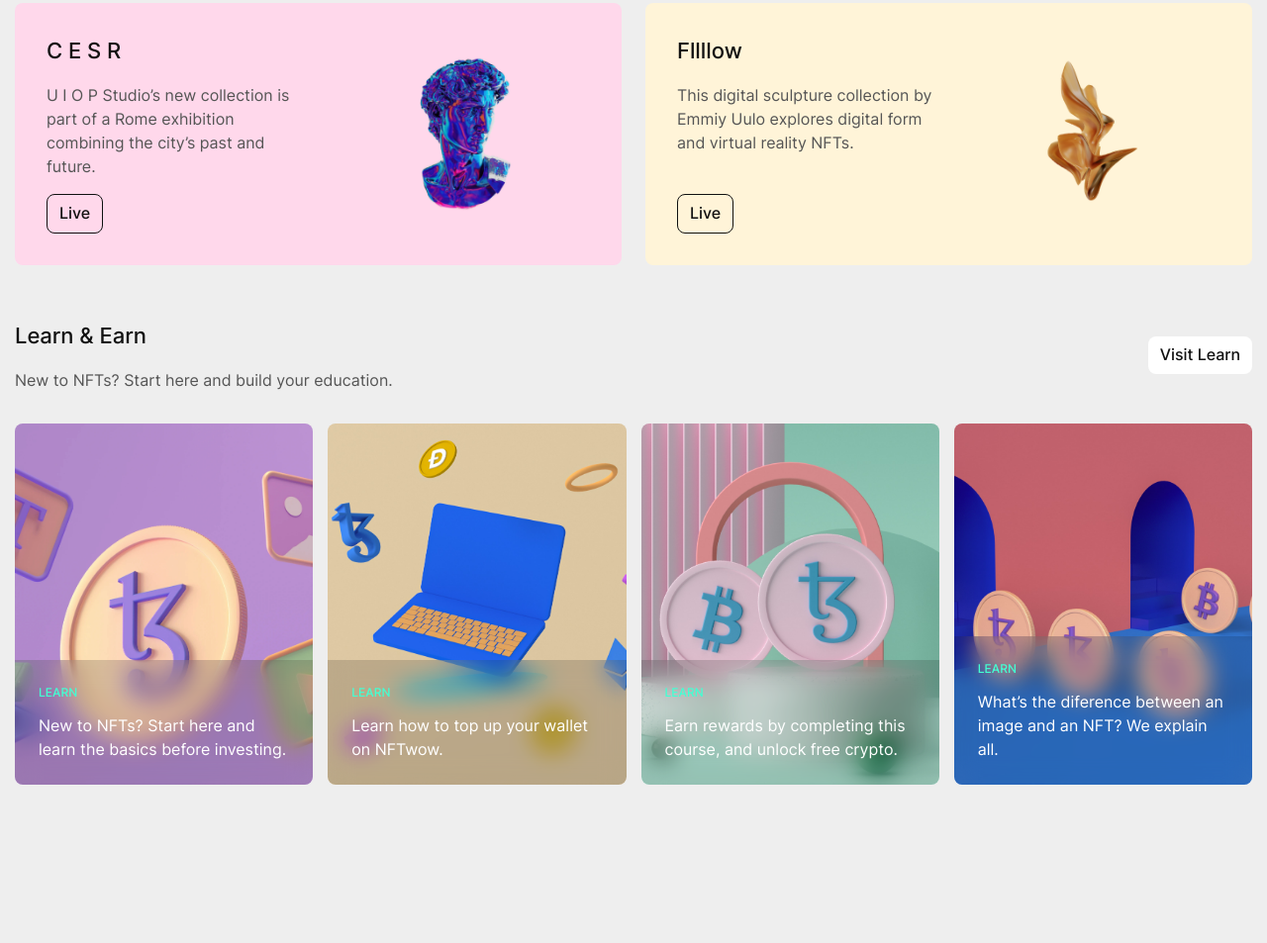
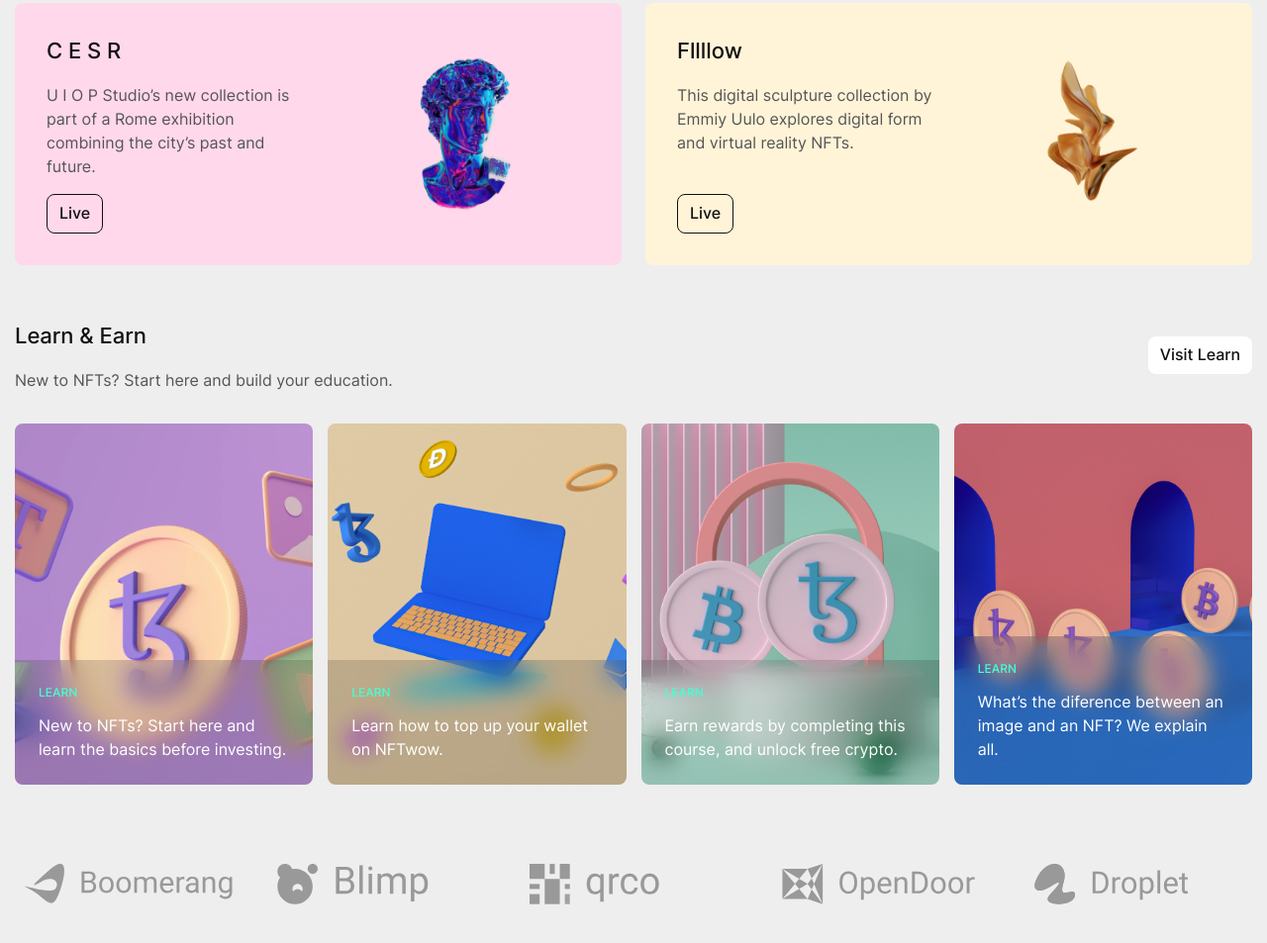
Before and after one commit to p0f1g/NFTwow, an Eleventy site: page src/index.njk in a window 1280 px wide. Shown: the part 3220-4173 px from the top of the page at 99% size. Before the commit the page ends 4073 px from the top, so only its background shows below. Built offline with nearby package versions, Linux system fonts and the light colour scheme; Eleventy itself is replaced by a stand-in of ours; files that its build step writes are made by us from their sources; files whose address does not match are found by name.

Commit message:
Add Press section

```diff
--- /dev/null
+++ b/src/components/sections/press/press.njk
@@ -0,0 +1,19 @@
+<section class='press'>
+  <div class="press__items">
+    <a href='#' class='press-item' target='_blank'>
+      <img src='./images/press/boomerang.svg' alt='boomerang'>
+    </a>
+    <a href='#' class='press-item' target='_blank'>
+      <img src='./images/press/blimp.svg' alt='blimp'>
+    </a>
+    <a href='#' class='press-item' target='_blank'>
+      <img src='./images/press/qrco.svg' alt='qrco'>
+    </a>
+    <a href='#' class='press-item' target='_blank'>
+      <img src='./images/press/opendoor.svg' alt='opendoor'>
+    </a>
+    <a href='#' class='press-item' target='_blank'>
+      <img src='./images/press/droplet.svg' alt='droplet'>
+    </a>
+  </div>
+</section>
--- /dev/null
+++ b/src/components/sections/press/press.scss
@@ -0,0 +1,22 @@
+.press {
+  padding: 20px 0;
+  margin-bottom: 55px;
+}
+
+.press__items {
+  display: grid;
+  grid-template-columns: repeat(auto-fit, 210px);
+  gap: 45px;
+  justify-content: center;
+}
+
+.press-item {
+  display: inline-block;
+  text-decoration: none;
+  transition: opacity 0.25s ease;
+
+  &:hover,
+  &:focus {
+    opacity: 0.9;
+  }
+}
--- a/src/index.njk
+++ b/src/index.njk
@@ -8,3 +8,4 @@ layout: base.njk
 {% include './components/sections/ending-soon/ending-soon.njk' %}
 {% include './components/sections/new-collections/new-collections.njk' %}
 {% include './components/sections/learn-and-earn/learn-and-earn.njk' %}
+{% include './components/sections/press/press.njk' %}
--- a/src/styles/main.scss
+++ b/src/styles/main.scss
@@ -25,3 +25,4 @@
 @import '../components/sections/ending-soon/ending-soon';
 @import '../components/sections/new-collections/new-collections';
 @import '../components/sections/learn-and-earn/learn-and-earn';
+@import '../components/sections/press/press';
```
